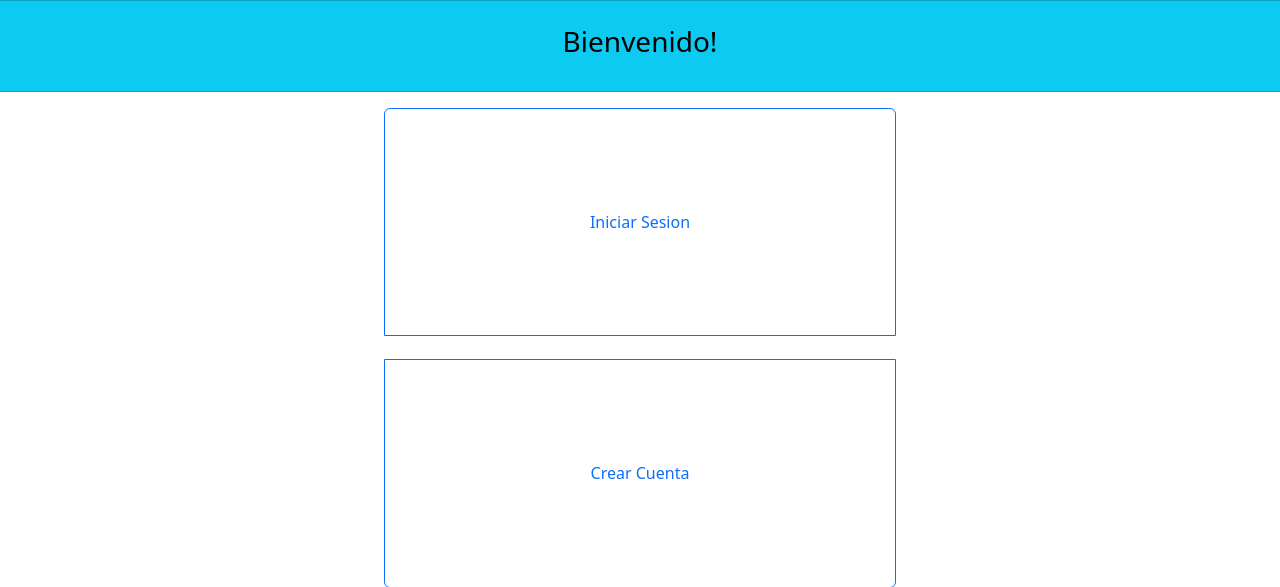
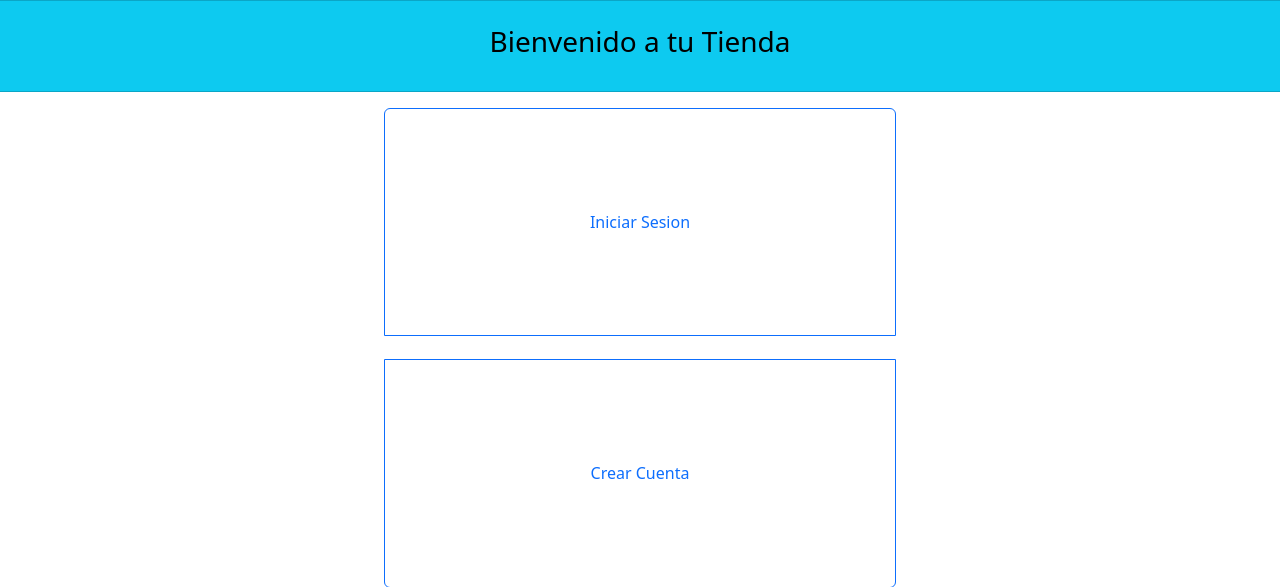
Before and after one commit to Carlos56g/Inventory_System_CV, a Django app: template PuntoDeVentaCV/Landing/templates/landing/landing.html in a window 1280 px wide. Shown: the top 587 px of the page. Run offline with Django 5.2, Linux system fonts and the light colour scheme; the template is opened without the code that fills it, so the values that code supplies are empty; some libraries are stand-ins or nearby versions.

Commit message:
Update landing.html

```diff
--- a/PuntoDeVentaCV/Landing/templates/landing/landing.html
+++ b/PuntoDeVentaCV/Landing/templates/landing/landing.html
@@ -14,7 +14,7 @@
     <div class="row">
         <div class="card text-center text-bg-info mb-3" >
             <br>
-            <h3>Bienvenido!</h3><br>
+            <h3>Bienvenido a tu Tienda</h3><br>
         </div>
     </div>
 
```
